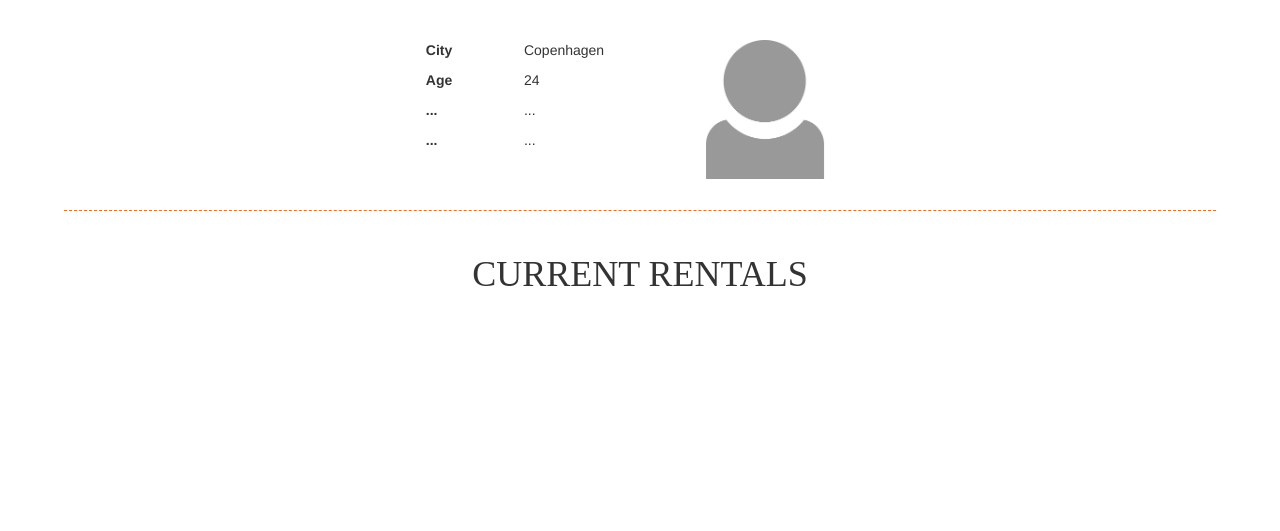
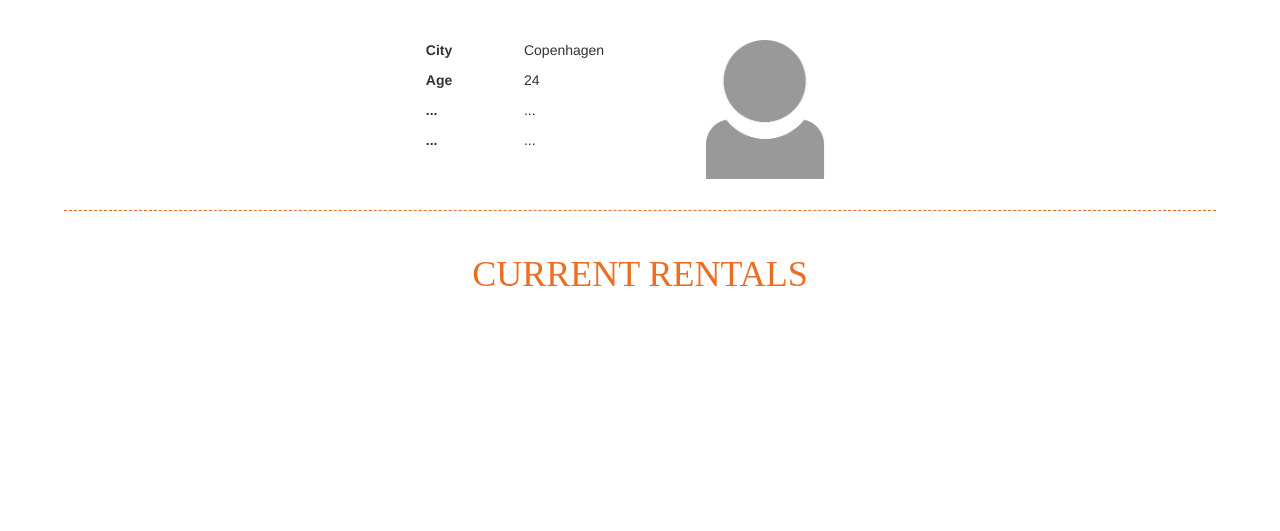
Before and after one commit to zWarMob/webSecurity, a PHP site: page /pages/profile.php in a window 1280 px wide. Shown: the part 50-581 px from the top of the page. Run offline with PHP 8.4, Linux system fonts and the light colour scheme; some libraries are stand-ins or nearby versions.

Commit message:
Added style

```diff
--- a/pages/profile.php
+++ b/pages/profile.php
@@ -26,7 +26,7 @@ include('../templates/header.php');
     </div>
     <hr class="hr-90">
     <div class="f-c m-20">
-            <h1 class="h1">CURRENT RENTALS</h2>
+            <h1 class="h1-c">CURRENT RENTALS</h2>
     </div>
 
 
--- a/styleLib.css
+++ b/styleLib.css
@@ -77,6 +77,7 @@ FONT
 	font-weight: 600;
 }
 
-.h1 {
+.h1-c {
 font-family: 'icomoon';
+color: #ed6d22;
 }
```
